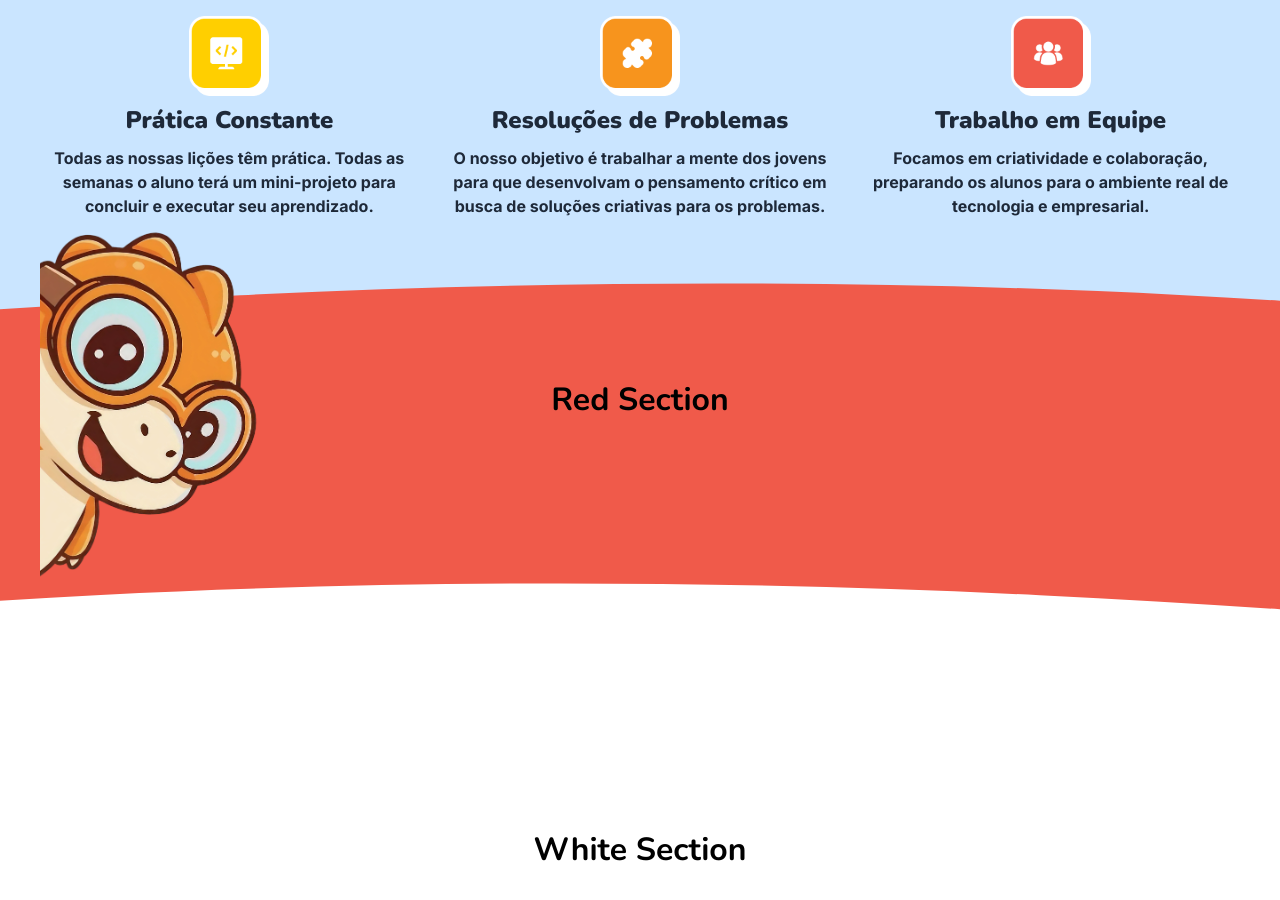
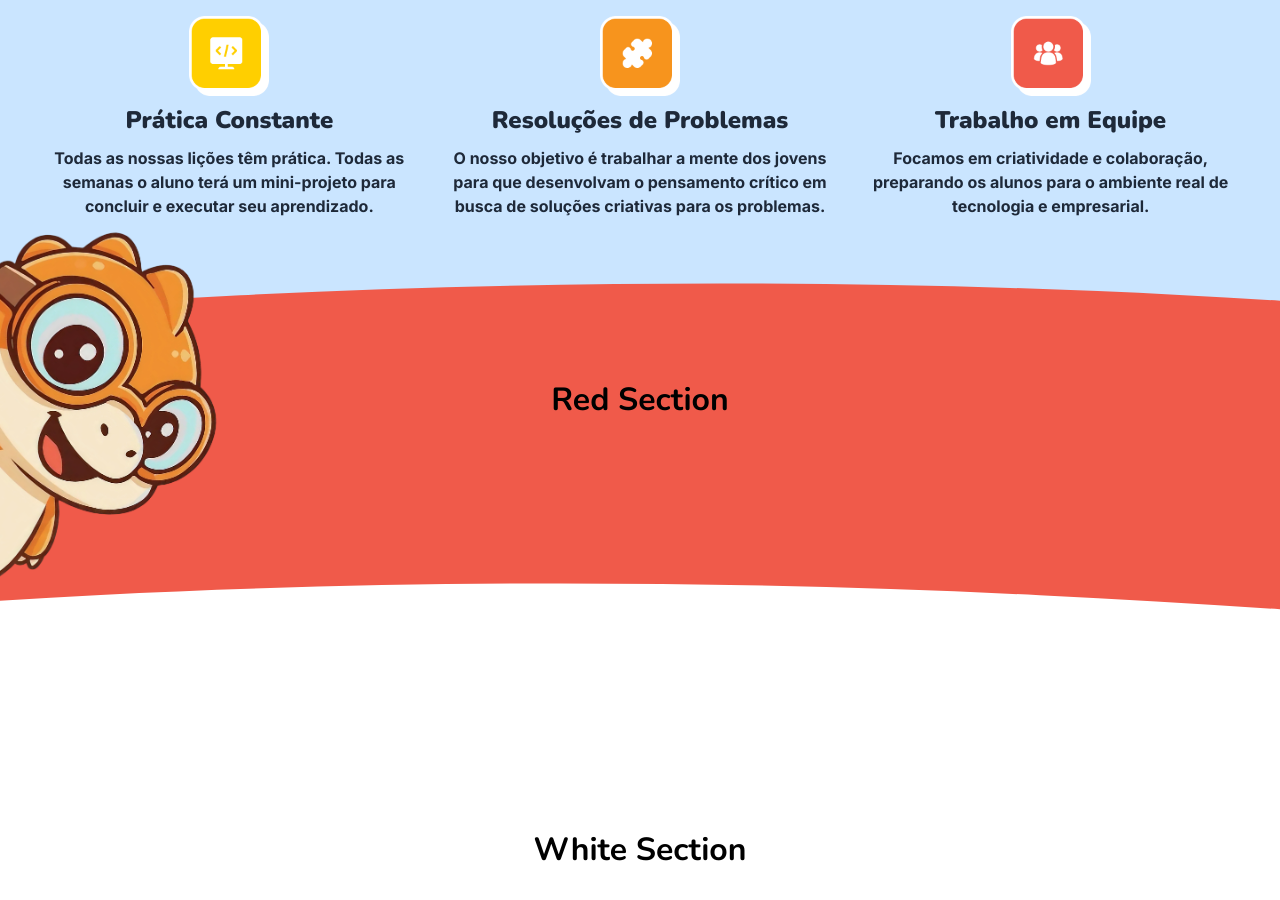
Before and after one commit to mpaaserrano/DKTesting, a React (Vite) app in the folder dionakids/: page / in a window 1280 px wide. Shown: the part 3500-4400 px from the top of the page. Built offline with nearby package versions, Linux system fonts and the light colour scheme.

Commit message:
Adjusted dino pos

```diff
--- a/dionakids/src/components/sections/MethodologySection.css
+++ b/dionakids/src/components/sections/MethodologySection.css
@@ -37,6 +37,7 @@
     top: 80%;
     height: 600px;
     z-index: -5;
+    margin-left: calc(-50vw + 50%);
 }
 
 @media (max-width: 768px) {
```
